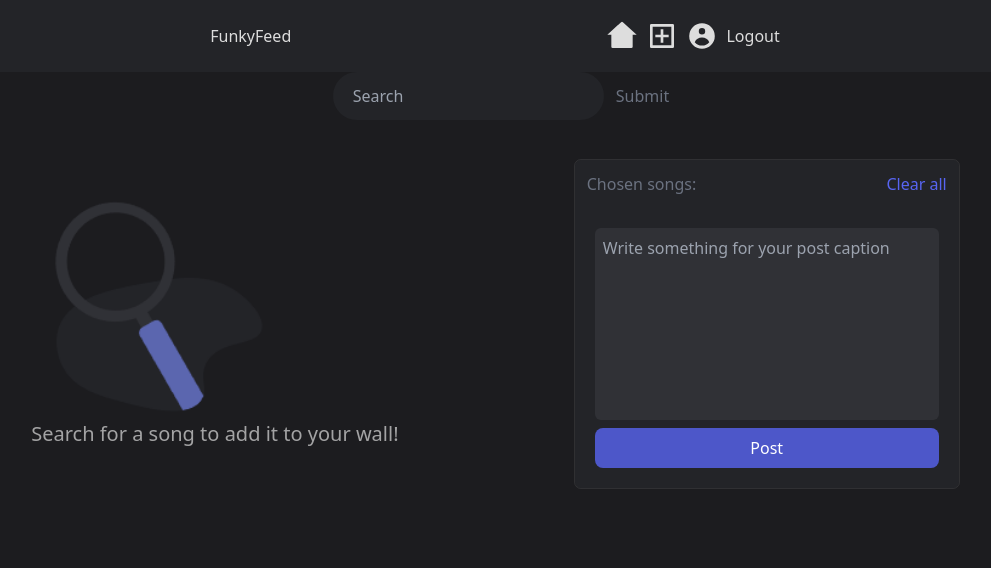
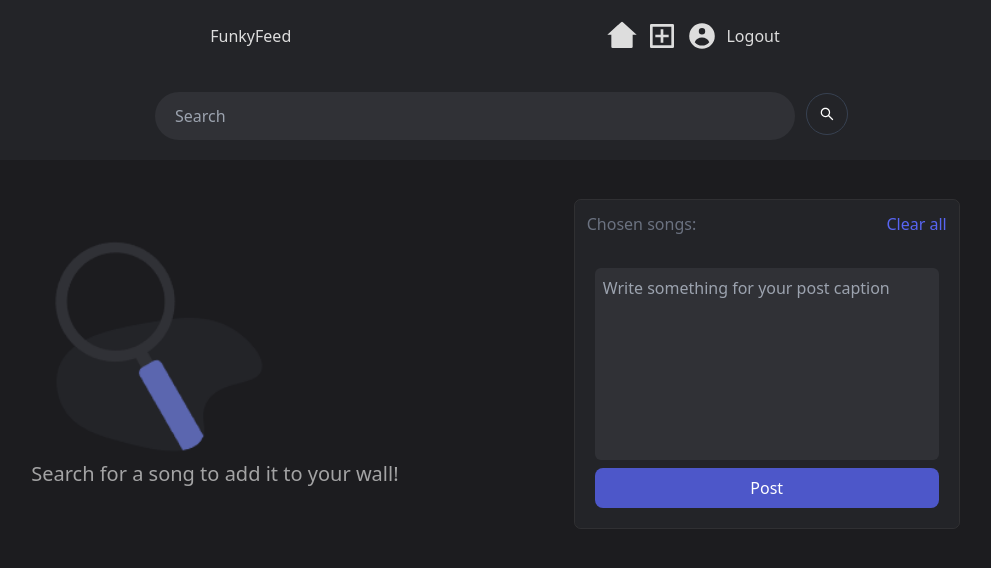
Before and after one commit to ConnerFoster/wonderwall, a React (Create React App) app in the folder frontend/: page /newpost in a window 1280 px wide. Shown: the top 568 px of the page, without its empty margins (145-1136 px from the left). Built offline with nearby package versions, Linux system fonts and the light colour scheme.

Commit message:
Fetch data from spotify api

```diff
--- a/frontend/src/components/SongSearch.jsx
+++ b/frontend/src/components/SongSearch.jsx
@@ -1,6 +1,6 @@
 import React, { useState, useEffect } from 'react'
 import { useDispatch } from 'react-redux'
-import { getSearchResults, reset } from '../features/search/searchSlice'
+import { AiOutlineSearch } from 'react-icons/ai'
 
 function SongSearch(props) {
   const [searchInput, setSearchInput] = useState('')
@@ -16,21 +16,22 @@ function SongSearch(props) {
     e.preventDefault()
 
     props.fetchSongs(searchInput)
-    //dispatch(getSearchResults(searchInput))
-    //dispatch(reset())
   }
 
   return (
-    <div>
+    <div className='bg-[#232428] text-white'>
       <input
         type='text'
         placeholder='Search'
         onChange={handleChange}
         value={searchInput}
-        className='inputs'
+        className='inputs bg-[#303136] my-5 w-1/2 focus:outline-none'
       />
-      <button onClick={handleSubmit} type='submit'>
-        Submit
+      <button
+        className='outline outline-1 outline-gray-700 rounded-full p-3'
+        onClick={handleSubmit}
+        type='submit'>
+        <AiOutlineSearch />
       </button>
     </div>
   )
```
